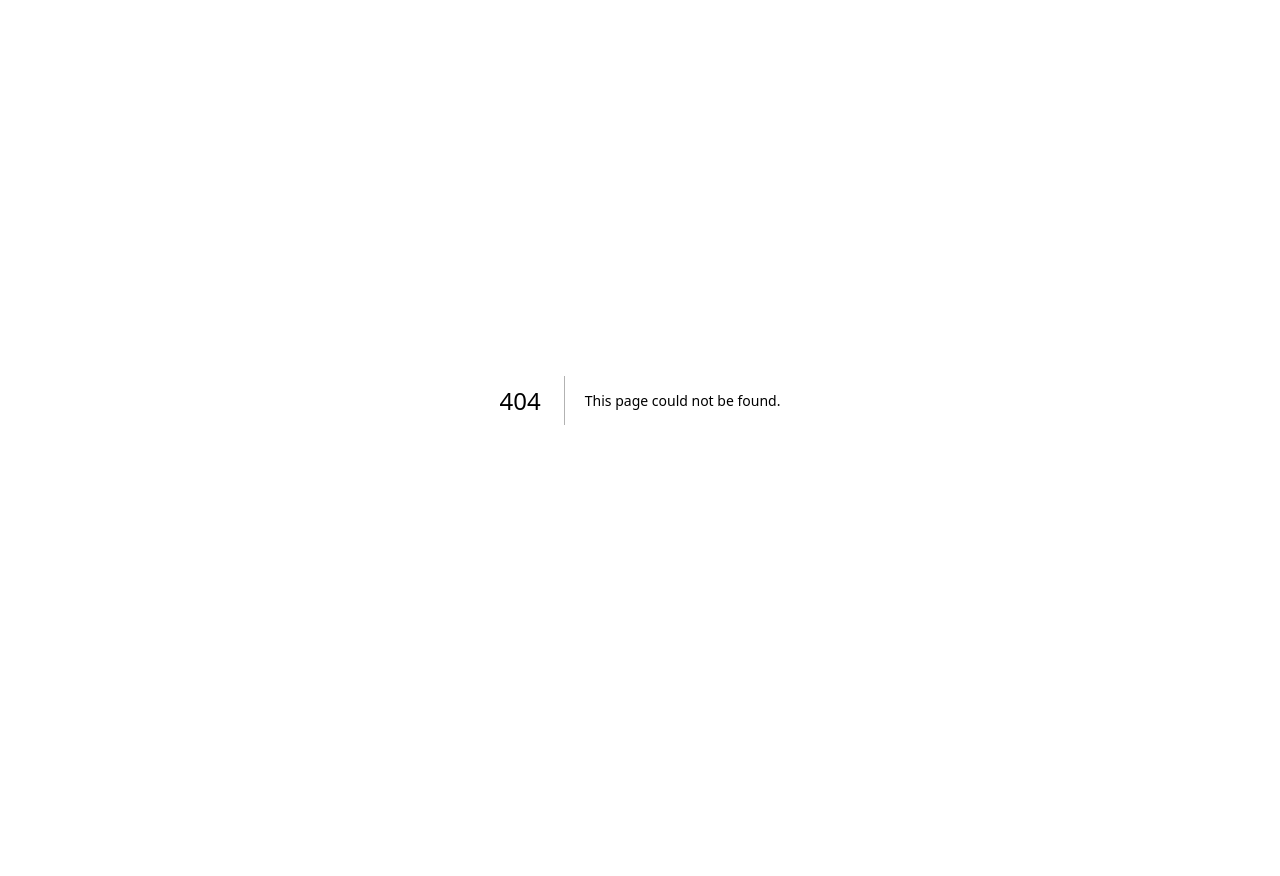
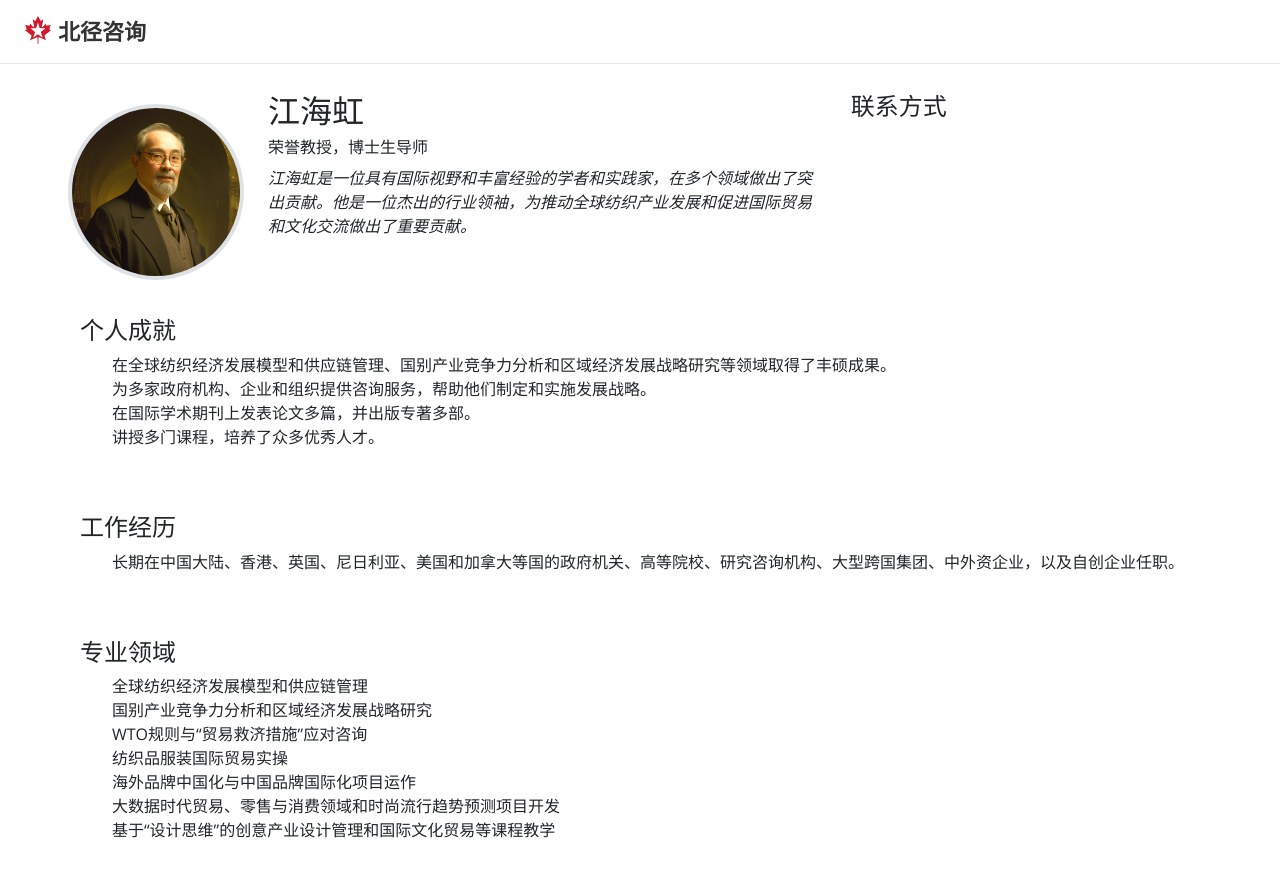
Before and after one commit to huangyuan3h/direct-link, a Next.js app: page /p/1 in a window 1280 px wide. Before the commit this address had no page. Shown: the top 876 px of the page. Before the commit the page ends 800 px from the top, so only its background shows below. Built offline with nearby package versions, Linux system fonts and the light colour scheme.

Commit message:
add show partner page

```diff
--- /dev/null
+++ b/app/p/[pid]/page.tsx
@@ -0,0 +1,11 @@
+import { ShowPartner } from '@/app/pages/show-partner';
+import { Header } from '../../../components/header';
+
+export default function Home() {
+  return (
+    <main className="">
+      <Header />
+      <ShowPartner />
+    </main>
+  );
+}
--- /dev/null
+++ b/app/pages/show-partner/index.tsx
@@ -0,0 +1,64 @@
+import { mockData } from './mockData';
+import styles from './show-partner.module.scss';
+import Image from 'next/image';
+import Markdown from 'react-markdown';
+
+export const ShowPartner: React.FC = () => {
+  const {
+    userName,
+    thumbnailUrl,
+    career,
+    summary,
+    personalAchievements,
+    workExperience,
+    professionalField,
+  } = mockData;
+  return (
+    <section className={styles.mainArea}>
+      <div className="row">
+        <div className="col-md-8">
+          <div className="flex">
+            <div className={styles.thumbnail}>
+              <Image
+                src={thumbnailUrl}
+                width={200}
+                height={200}
+                alt="Picture of the author"
+                className="border border-4 rounded-circle"
+              />
+            </div>
+            <div className={styles.userMain}>
+              <p className="h2">{userName}</p>
+              <p className="h6">{career}</p>
+              <p>
+                <em>{summary}</em>
+              </p>
+            </div>
+          </div>
+        </div>
+        <div className="col-md-4">
+          <p className="h4">联系方式</p>
+        </div>
+      </div>
+
+      <div className="p-4 row">
+        <div className="col-12">
+          <p className="h4">个人成就</p>
+          <Markdown>{personalAchievements}</Markdown>
+        </div>
+      </div>
+      <div className="p-4 row">
+        <div className="col-12">
+          <p className="h4">工作经历</p>
+          <Markdown>{workExperience}</Markdown>
+        </div>
+      </div>
+      <div className="p-4 row">
+        <div className="col-12">
+          <p className="h4">专业领域</p>
+          <Markdown>{professionalField}</Markdown>
+        </div>
+      </div>
+    </section>
+  );
+};
--- /dev/null
+++ b/app/pages/show-partner/mockData.ts
@@ -0,0 +1,31 @@
+export type PartnerType = {
+  userName: string;
+  thumbnailUrl: string;
+  career: string;
+  summary: string;
+  personalAchievements: string;
+  workExperience: string;
+  professionalField: string;
+};
+
+export const mockData: PartnerType = {
+  userName: '江海虹',
+  thumbnailUrl: '/images/mock.png',
+  career: '荣誉教授，博士生导师',
+  summary:
+    '江海虹是一位具有国际视野和丰富经验的学者和实践家，在多个领域做出了突出贡献。他是一位杰出的行业领袖，为推动全球纺织产业发展和促进国际贸易和文化交流做出了重要贡献。',
+  workExperience:
+    '* 长期在中国大陆、香港、英国、尼日利亚、美国和加拿大等国的政府机关、高等院校、研究咨询机构、大型跨国集团、中外资企业，以及自创企业任职。',
+  personalAchievements: `* 在全球纺织经济发展模型和供应链管理、国别产业竞争力分析和区域经济发展战略研究等领域取得了丰硕成果。
+* 为多家政府机构、企业和组织提供咨询服务，帮助他们制定和实施发展战略。
+* 在国际学术期刊上发表论文多篇，并出版专著多部。
+* 讲授多门课程，培养了众多优秀人才。`,
+  professionalField: `
+* 全球纺织经济发展模型和供应链管理
+* 国别产业竞争力分析和区域经济发展战略研究
+* WTO规则与“贸易救济措施”应对咨询
+* 纺织品服装国际贸易实操
+* 海外品牌中国化与中国品牌国际化项目运作
+* 大数据时代贸易、零售与消费领域和时尚流行趋势预测项目开发
+* 基于“设计思维”的创意产业设计管理和国际文化贸易等课程教学`,
+};
--- /dev/null
+++ b/app/pages/show-partner/show-partner.module.scss
@@ -0,0 +1,14 @@
+.mainArea {
+  max-width: 1200px;
+  margin: 12px auto;
+  padding: 16px;
+}
+
+.thumbnail {
+  width: 200px;
+  padding: 12px;
+}
+.userMain {
+  width: calc(100% - 220px);
+  margin-left: 12px;
+}
--- a/package.json
+++ b/package.json
@@ -17,6 +17,7 @@
     "react": "^18",
     "react-bootstrap": "^2.10.1",
     "react-dom": "^18",
+    "react-markdown": "^9.0.1",
     "sass": "^1.71.1"
   },
   "devDependencies": {
```
Also changed, not shown: public/images/mock.png (added), 1 other file (tests, documents, lock files or other folders).
